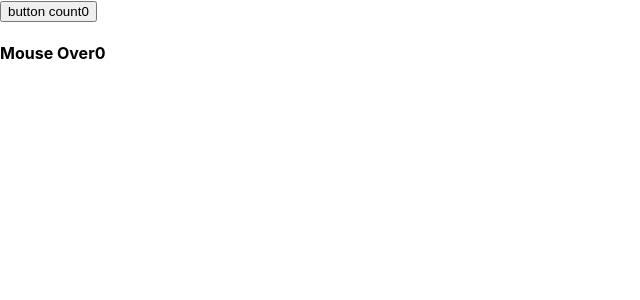
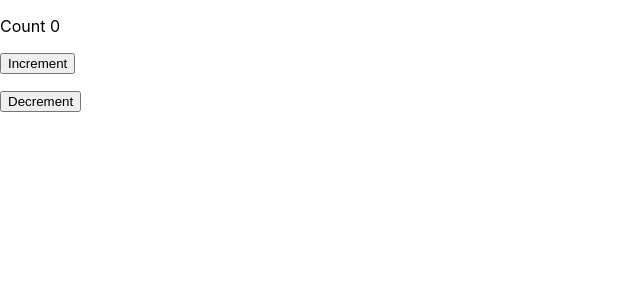
Before and after one commit to vinay2955/react-app, a React (Create React App) app: page / in a window 1280 px wide. Shown: the top 300 px of the page, without its empty margins (0-640 px from the left). Built offline with nearby package versions, Linux system fonts and the light colour scheme.

Commit message:
usereducer hook

```diff
--- a/src/App.js
+++ b/src/App.js
@@ -25,18 +25,19 @@ import { Routes, Route } from "react-router-dom";
 //import PageNotFound from './Routing/PageNotFound';
 //import ParentContext from './ContextPractice/ParentContext'
 //import Post from './Routing/Post';
-import Routers from './Routing/Routers';
-import { useEffect, useState } from 'react';
-import Login from './Routing/Login';
+//import Routers from './Routing/Routers';
+//import { useEffect, useState } from 'react';
+//import Login from './Routing/Login';
 //import ButtonCount from './HOC/ButtonCount';
 //import HoverCount from './HOC/HoverCount';
-import ButtonCounter from './RenderProps/ButtonCounter'
-import MouseOver from './RenderProps/MouseOver'
+//import ButtonCounter from './RenderProps/ButtonCounter'
+//import MouseOver from './RenderProps/MouseOver'
+import Counter from './Reducer/Counter';
 
 
 function App() {
-   const [isLoggedin, setIsLoggedin] = useState(false);
-   useEffect(()=>{
+   //const [isLoggedin, setIsLoggedin] = useState(false);
+  //  useEffect(()=>{
     //cookies
     // if(document.cookie){
     //   const cookieArray = document.cookie.split('=')
@@ -63,11 +64,12 @@ function App() {
     //   setIsLoggedin(true)
     // }
 
-   },[])
+  //  },[])
   return (
 <div>
-  <ButtonCounter/>
-  <MouseOver/>
+  <Counter/>
+  {/* <ButtonCounter/>
+  <MouseOver/> */}
   {/* <BrowserRouter>
      <Header/>
     <Routers isLoggedin={isLoggedin} setIsLoggedin={setIsLoggedin}/>
--- /dev/null
+++ b/src/Reducer/Counter.jsx
@@ -0,0 +1,30 @@
+import React, { useReducer } from "react";
+
+export default function Counter() {
+  const countReducer = (state, action) => {
+    switch (action.type) {
+      case "increment":
+        return { count: state.count + 1 };
+      case "decrement":
+        return { count: state.count - 1 };
+      default:
+        return state;
+    }
+  };
+  const [counter, dispatch] = useReducer(countReducer, { count: 0 });
+  return (
+    <div>
+      <p>Count {counter.count}</p>
+      <p>
+        <button onClick={() => dispatch({ type: "increment", payload: 1 })}>
+          Increment
+        </button>
+      </p>
+      <p>
+        <button onClick={() => dispatch({ type: "decrement", payload: 1 })}>
+          Decrement
+        </button>
+      </p>
+    </div>
+  );
+}
```
